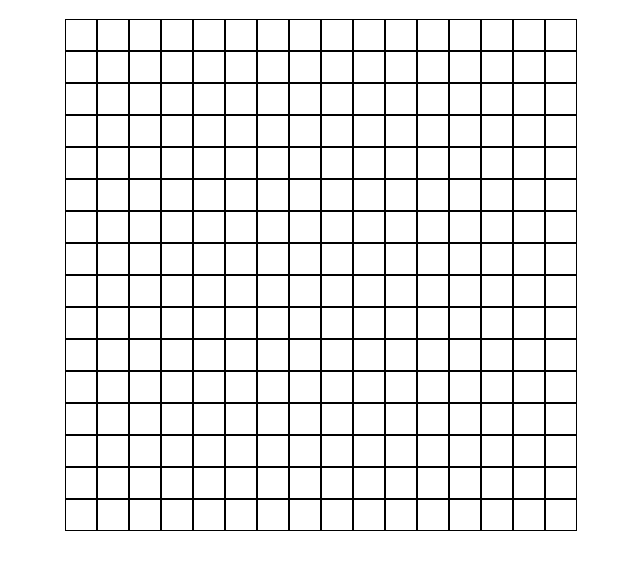
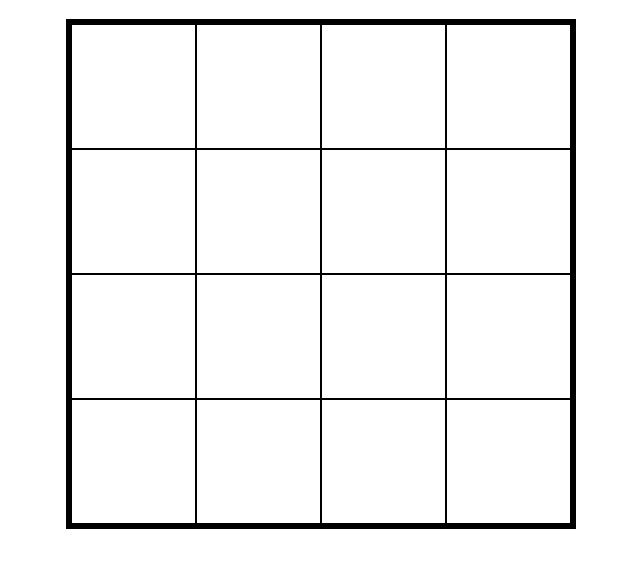
Before and after one commit to HassanElnaggar99/Project-Etch-a-Sketch, a plain HTML site: page index.html in a window 1280 px wide. Shown: the part 61-630 px from the top of the page, without its empty margins (319-959 px from the left). Drawn offline with Linux system fonts and the light colour scheme.

Commit message:
Updated the css style file
Updated the css style file to be able to draw any
number of squares

```diff
--- a/script.js
+++ b/script.js
@@ -1,7 +1,7 @@
 const container = document.createElement("div");
 container.classList.add("container");
 
-let n = 16;
+let n = 4;
 
 for (let i = 0; i < n; i++) {
   const row = document.createElement("div");
--- a/style.css
+++ b/style.css
@@ -3,16 +3,25 @@ h1 {
 }
 
 .container {
+  width: 500px;
+  height: 500px;
+  margin: 0 auto;
+  border: 5px solid black;
+
+  display: flex;
+  flex-direction: column;
 
 }
 
 .row {
+  flex: 1;
   display: flex;
-  justify-content: center;
+  /* justify-content: center; */
 }
 
 .square {
-  width: 30px;
-  height: 30px;
+  flex: 1;
+  /* width: 30px; */
+  /* height: 30px; */
   border: 1px solid black;
 }
```
